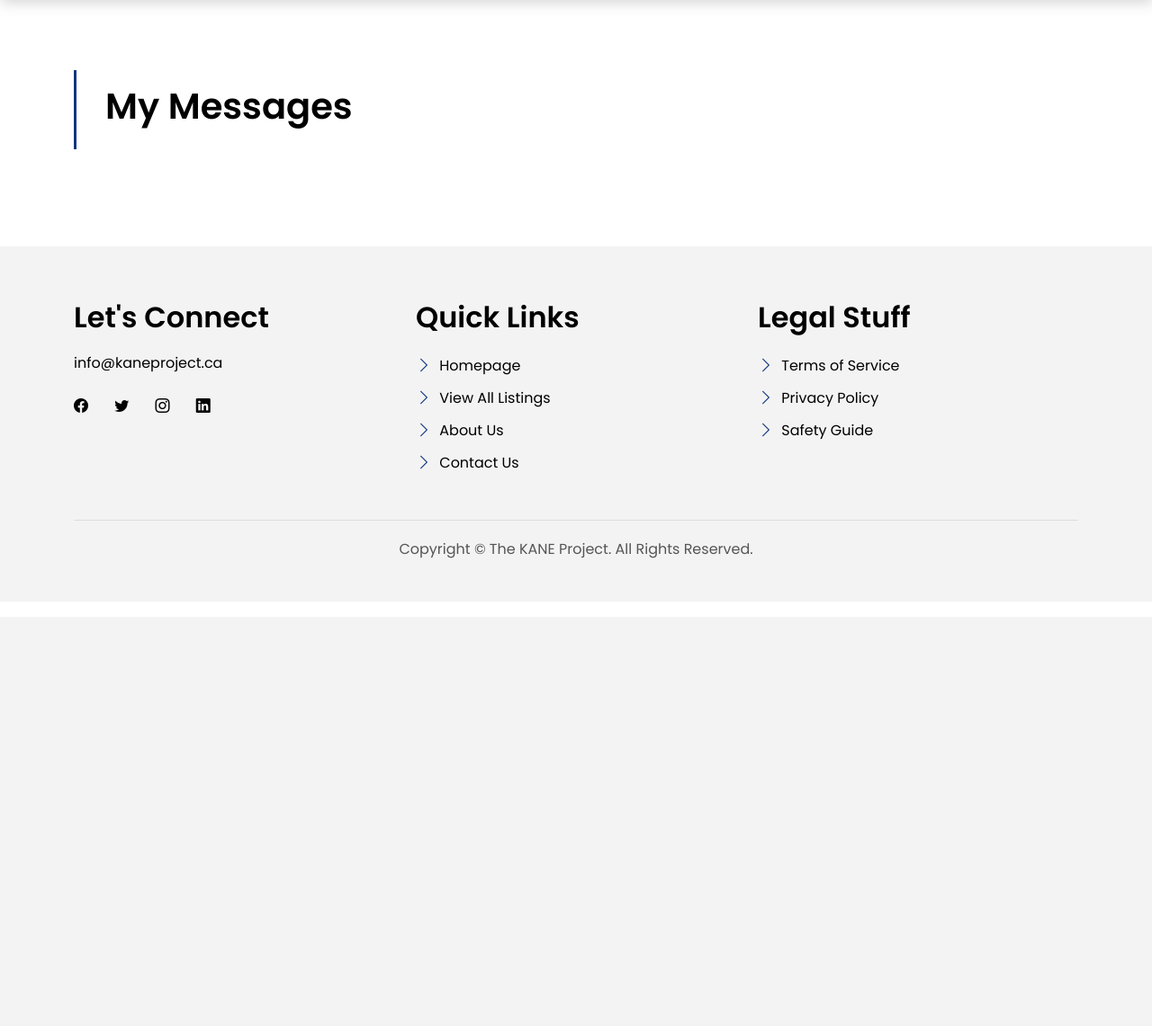
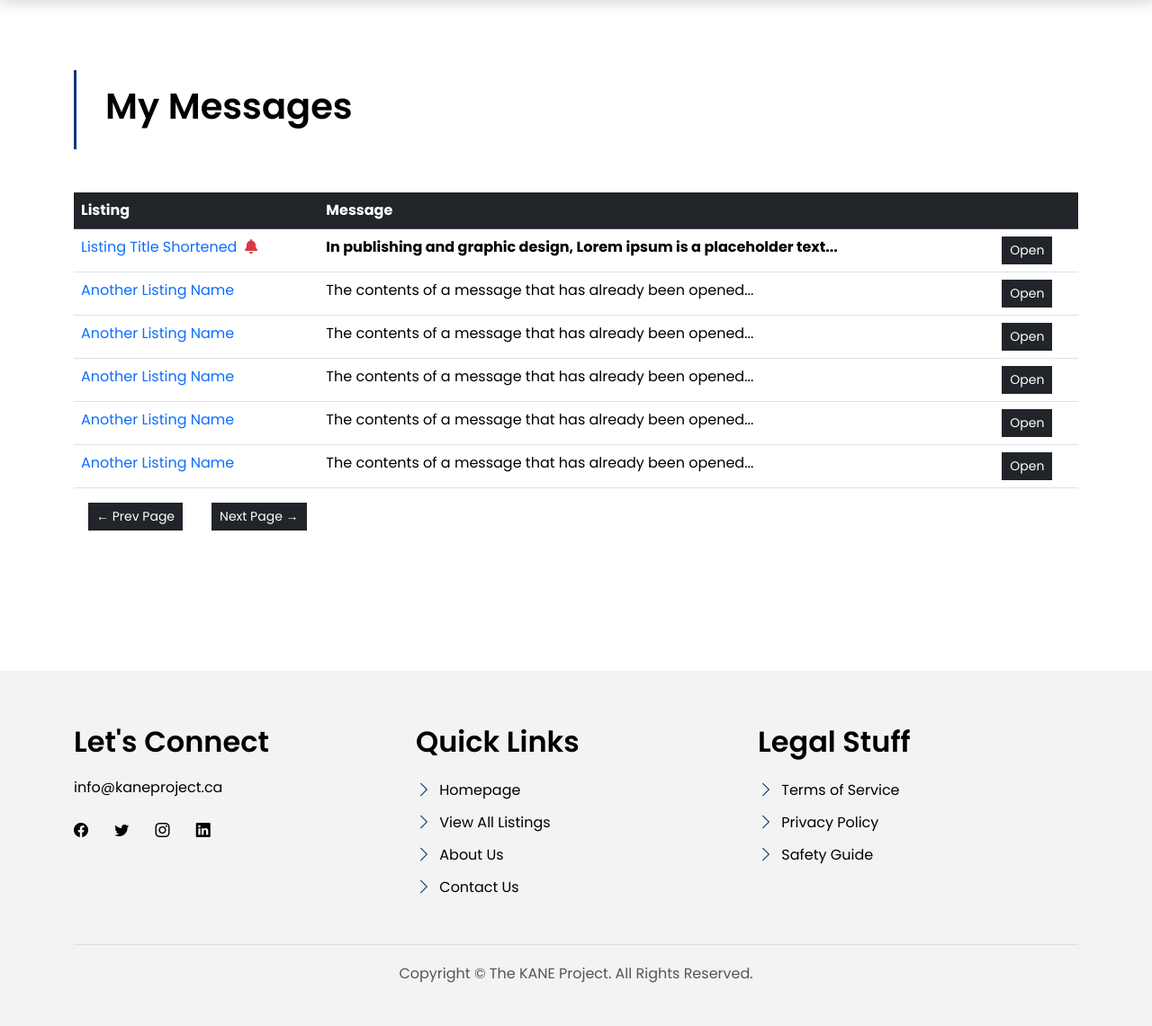
Before and after one commit to kane-project/web, a PHP site: page /public/client/messages.php in a window 1280 px wide. Shown: the part 114-1255 px from the top of the page at 90% size. Before the commit the page ends 735 px from the top, so only its background shows below. Run offline with PHP 8.4, Linux system fonts and the light colour scheme.

Commit message:
added: Client inbox UI

```diff
--- a/lib/Messaging.php
+++ b/lib/Messaging.php
@@ -27,7 +27,8 @@ class Message
 
 class MessageThread
 {
-
+    public $listing_id;
+    public $messages;
 }
 
 /**
@@ -44,7 +45,7 @@ function send_message($message) {
  * fetch_messages
  * Retrieves threads of messages for a user
  * @param  int $user_id
- * @return array
+ * @return array of MessageThread objects
  */
 function fetch_messages($user_id) {
     //...
--- a/public/client/messages.php
+++ b/public/client/messages.php
@@ -1,10 +1,8 @@
 <?php
-
 	session_start();
 	$page = "My Messages";
 	include("header.php");
 ?>
-
 <body>
 
 	<?php include("navbar.php"); ?>
@@ -23,10 +21,70 @@
 			</div>
 		</section>
 
+		<section>
+			<div class="container">
+				<div class="row">
+					<div class="col-lg-12 mx-auto">
+
+						<table class="table">
+							<thead class="table-dark">
+								<th>Listing</th>
+								<th>Message</th>
+								<th></th>
+							</thead>
+							<tbody>
+								<tr>
+									<td><a class="text-primary" href="javascript:void()">Listing Title Shortened</a>&nbsp; <i class="fa fa-bell text-danger"></i></td>
+									<td><b>In publishing and graphic design, Lorem ipsum is a placeholder text...</b></td>
+									<td><a class="btn btn-sm rounded-0 btn-dark" href="/message/{threadid}">Open</a></td>
+								</tr>
+								<tr>
+									<td><a class="text-primary" href="javascript:void()">Another Listing Name</a></td>
+									<td>The contents of a message that has already been opened...</td>
+									<td><a class="btn btn-sm rounded-0 btn-dark" href="/message/{threadid}">Open</a></td>
+								</tr>
+								<tr>
+									<td><a class="text-primary" href="javascript:void()">Another Listing Name</a></td>
+									<td>The contents of a message that has already been opened...</td>
+									<td><a class="btn btn-sm rounded-0 btn-dark" href="/message/{threadid}">Open</a></td>
+								</tr>
+								<tr>
+									<td><a class="text-primary" href="javascript:void()">Another Listing Name</a></td>
+									<td>The contents of a message that has already been opened...</td>
+									<td><a class="btn btn-sm rounded-0 btn-dark" href="/message/{threadid}">Open</a></td>
+								</tr>
+								<tr>
+									<td><a class="text-primary" href="javascript:void()">Another Listing Name</a></td>
+									<td>The contents of a message that has already been opened...</td>
+									<td><a class="btn btn-sm rounded-0 btn-dark" href="/message/{threadid}">Open</a></td>
+								</tr>
+								<tr>
+									<td><a class="text-primary" href="javascript:void()">Another Listing Name</a></td>
+									<td>The contents of a message that has already been opened...</td>
+									<td><a class="btn btn-sm rounded-0 btn-dark" href="/message/{threadid}">Open</a></td>
+								</tr>
+							</tbody>
+						</table>
+
+						<div class="pagination">
+							<div class="prev mx-3">
+								<a href="javascript:void()" class="btn btn-sm rounded-0 btn-dark">&larr; Prev Page</a>
+							</div>
+							<div class="next mx-3">
+								<a href="javascript:void()" class="btn btn-sm rounded-0 btn-dark">Next Page &rarr;</a>
+							</div>
+						</div>
+
+					</div>
+				</div>
+			</div>
+		</section>
+
 
 
 	</main>
 
+	<div class="py-5"></div>
 	<?php include("footer.php"); ?>
 
 </body>
```
